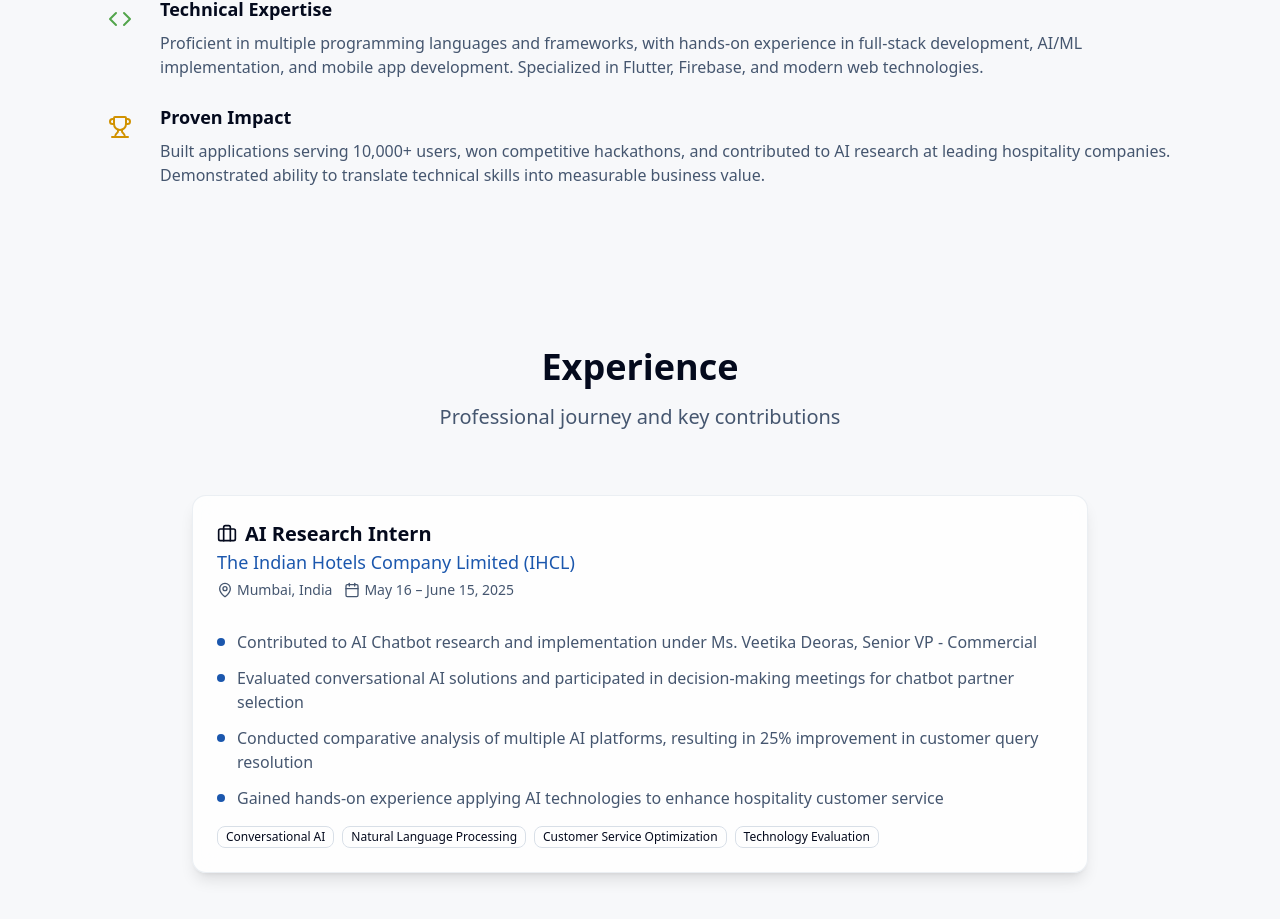
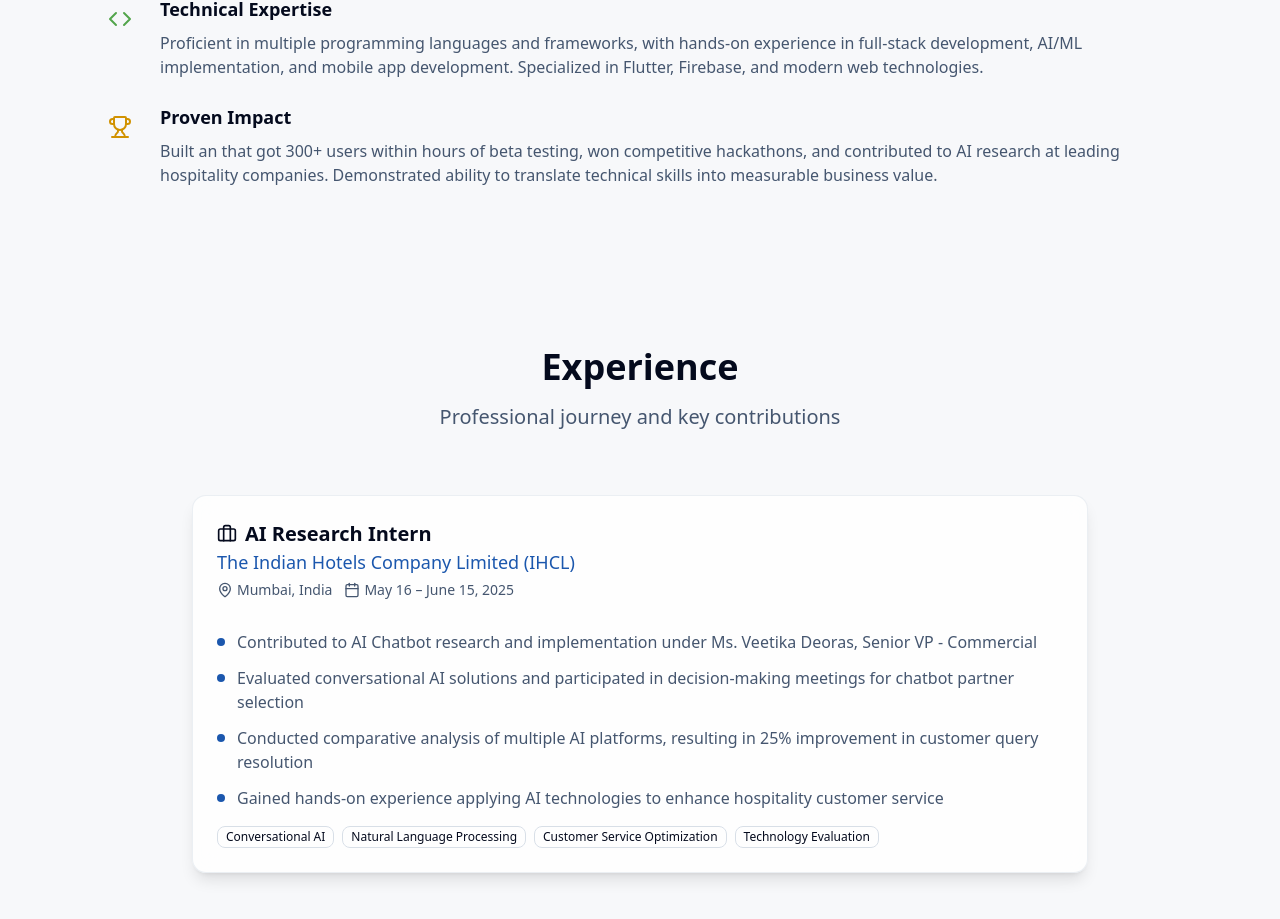
Before and after one commit to Arhaan-P/Portfolio, a Next.js app: page / in a window 1280 px wide. Shown: the part 1197-2116 px from the top of the page. Built offline with nearby package versions, Linux system fonts and the light colour scheme.

Commit message:
Minor changes

```diff
--- a/src/app/page.tsx
+++ b/src/app/page.tsx
@@ -472,7 +472,7 @@ export default function Portfolio() {
                     <div>
                       <h3 className="font-semibold text-lg text-foreground mb-2">Proven Impact</h3>
                       <p className="text-muted-foreground">
-                        Built applications serving 10,000+ users, won competitive hackathons, and contributed
+                        Built an that got 300+ users within hours of beta testing, won competitive hackathons, and contributed
                         to AI research at leading hospitality companies. Demonstrated ability to translate
                         technical skills into measurable business value.
                       </p>
```
